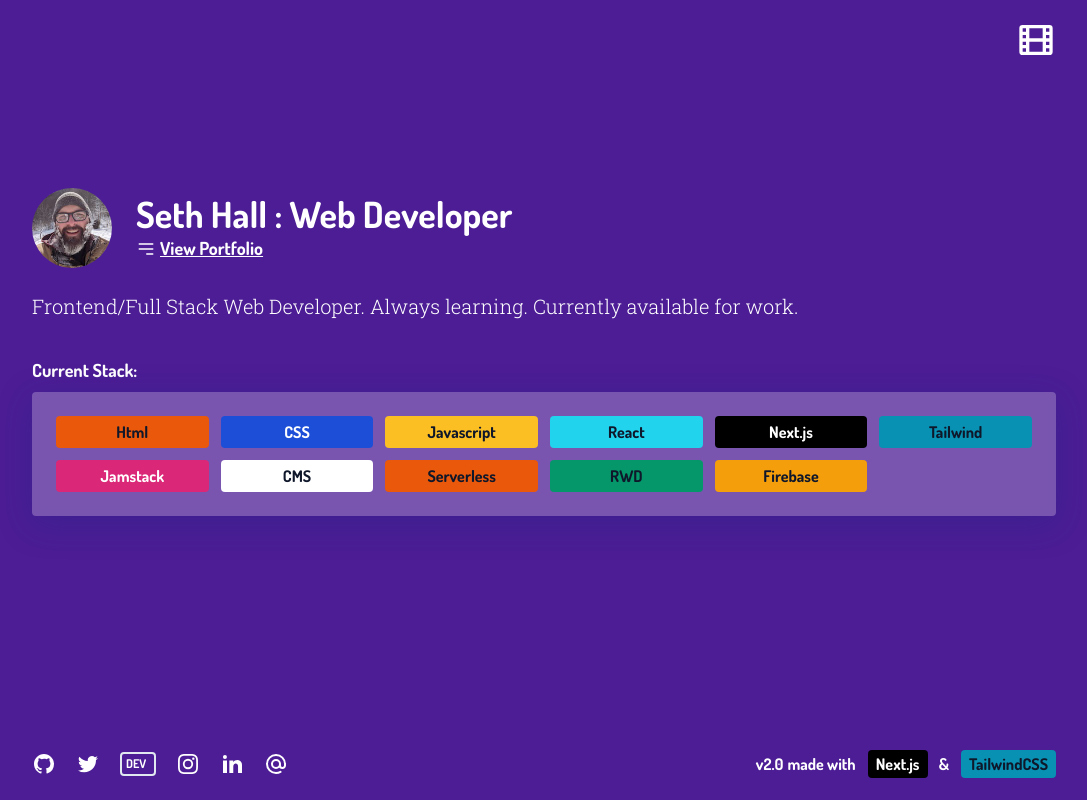
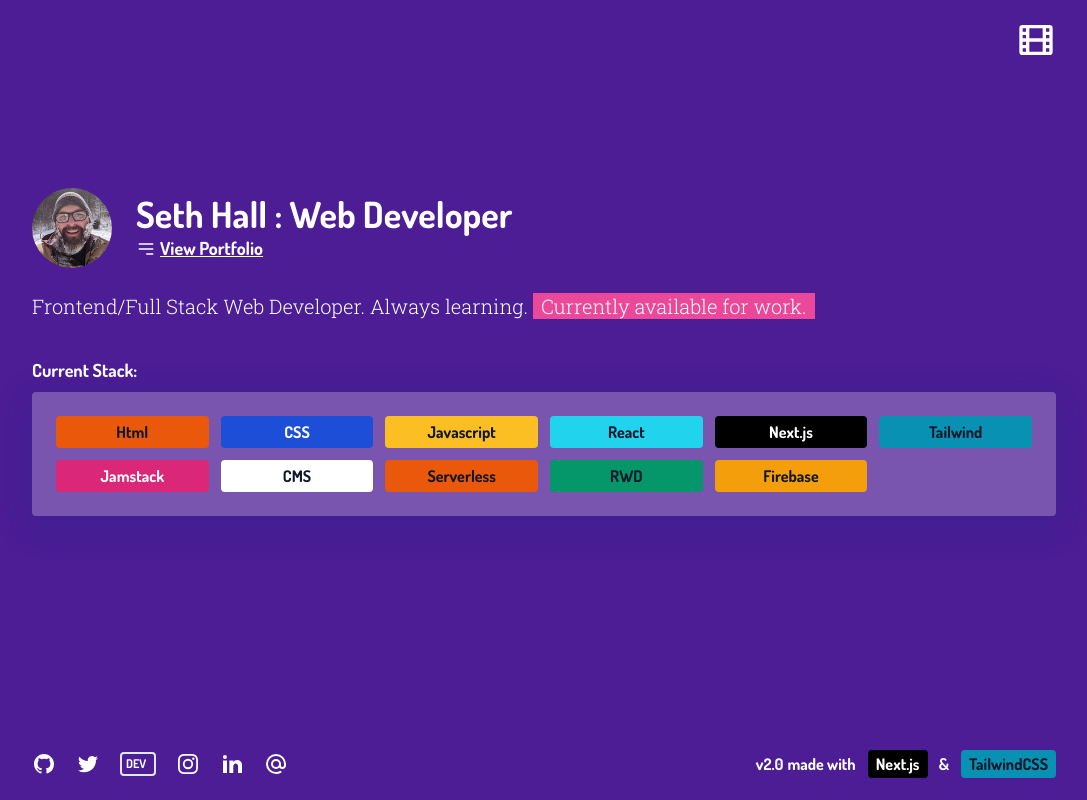
Before and after one commit to sethburtonhall/home-v2, a Next.js app: page / in a window 1280 px wide. Shown: the whole page, without its empty margins (96-1183 px from the left). Built offline with nearby package versions, Linux system fonts and the light colour scheme; what tailwindcss-debug-screens would draw is missing.

Commit message:
adds highlight styles

```diff
--- a/components/Code.tsx
+++ b/components/Code.tsx
@@ -64,7 +64,7 @@
       </div>
 
       <p className="font-serif text-base font-light lg:text-xl pb-9">
-        Frontend/Full Stack Web Developer. Always learning. Currently available for work.
+        Frontend/Full Stack Web Developer. Always learning. <span className="highlight">Currently available for work.</span>
       </p>
 
       <h1 className="pb-2 text-lg">Current Stack:</h1>
--- a/styles/globals.css
+++ b/styles/globals.css
@@ -56,3 +56,7 @@
 .resume-link {
   @apply font-serif text-sm font-bold text-purple-600 hover:text-purple-700;
 }
+
+.highlight {
+  @apply bg-pink-500 px-2
+}
```
